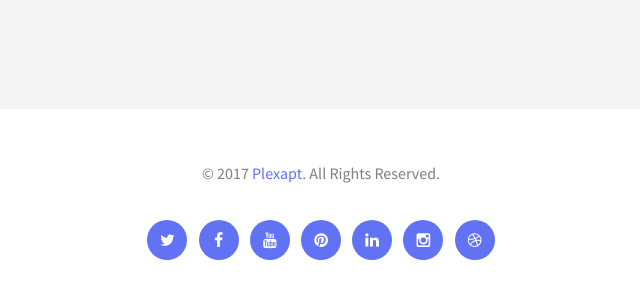
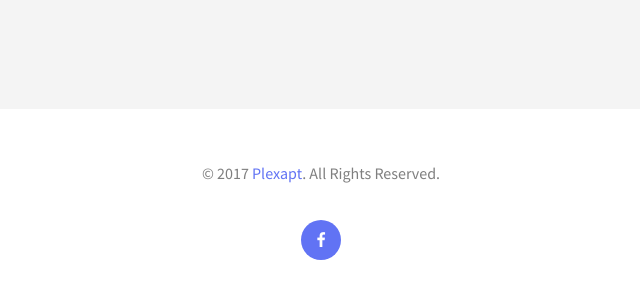
Before and after one commit to Plexapt/plexapt.com, a plain HTML site: page index.html in a window 1280 px wide. Shown: the part 8253-8551 px from the top of the page, without its empty margins (319-959 px from the left). Drawn offline with Linux system fonts and the light colour scheme; files whose address does not match are found by name.

Commit message:
Updated footer

```diff
--- a/index.html
+++ b/index.html
@@ -525,13 +525,13 @@
 			<div class="row">
 				<div class="col-md-12 text-center">
 					<ul class="social social-circle">
-						<li><a href="#"><i class="icon-twitter"></i></a></li>
-						<li><a href="#"><i class="icon-facebook"></i></a></li>
-						<li><a href="#"><i class="icon-youtube"></i></a></li>
-						<li><a href="#"><i class="icon-pinterest"></i></a></li>
-						<li><a href="#"><i class="icon-linkedin"></i></a></li>
-						<li><a href="#"><i class="icon-instagram"></i></a></li>
-						<li><a href="#"><i class="icon-dribbble"></i></a></li>
+						<!-- <li><a href="#"><i class="icon-twitter"></i></a></li> -->
+						<li><a href="https://www.facebook.com/plexapt/"><i class="icon-facebook"></i></a></li>
+						<!-- <li><a href="#"><i class="icon-youtube"></i></a></li> -->
+						<!-- <li><a href="#"><i class="icon-pinterest"></i></a></li> -->
+						<!-- <li><a href="#"><i class="icon-linkedin"></i></a></li> -->
+						<!-- <li><a href="#"><i class="icon-instagram"></i></a></li> -->
+						<!-- <li><a href="#"><i class="icon-dribbble"></i></a></li> -->
 					</ul>
 				</div>
 			</div>
```
